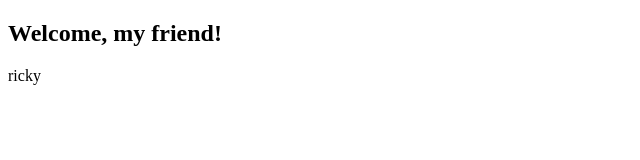
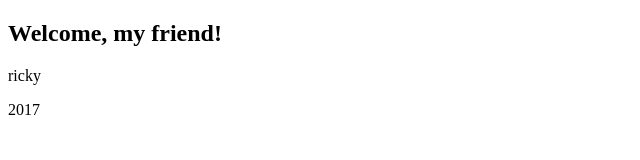
Before and after one commit to RickyHeaven/AlphaP, a plain HTML site: page index.html in a window 1280 px wide. Shown: the full height of the page, 0-640 px from the left. Drawn offline with Linux system fonts and the light colour scheme.

Commit message:
ricky edit index.html

```diff
--- a/index.html
+++ b/index.html
@@ -7,5 +7,6 @@
 <body>
     <h2>Welcome, my friend!</h2>
     <p>ricky</p>
+<p>2017</p>
 </body>
 </html>
```
